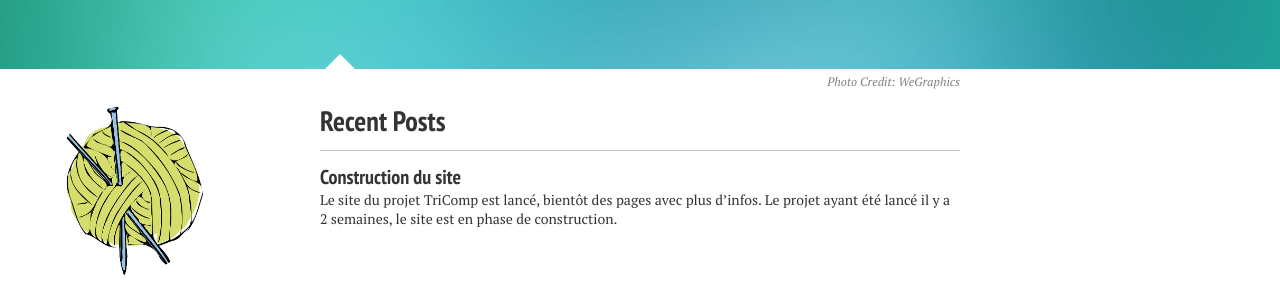
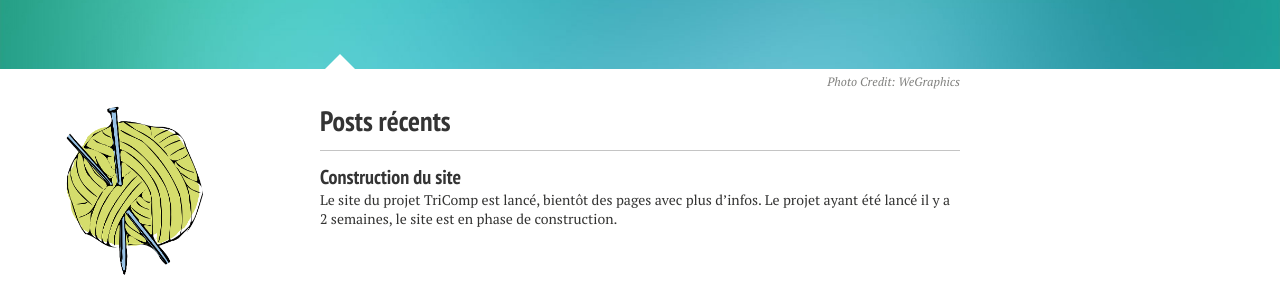
Before and after one commit to TriComp/TriComp.github.io, a Jekyll site: the page built from index.md, in a window 1280 px wide. Shown: the part 352-643 px from the top of the page. Built offline with Jekyll 4.4.1, drawn with Linux system fonts in a browser that asks for light colours; nearby versions of some CDN libraries.

Commit message:
Update home.html

```diff
--- a/_layouts/home.html
+++ b/_layouts/home.html
@@ -33,7 +33,7 @@
     {% include _author-bio.html %}
   </div>
   <div id="index">
-    <h3><a href="{{ site.url}}/posts/">Recent Posts</a></h3>
+    <h3><a href="{{ site.url}}/posts/">Posts récents</a></h3>
     {% for post in site.posts limit:5 %}
     <article>
       {% if post.link %}
```
